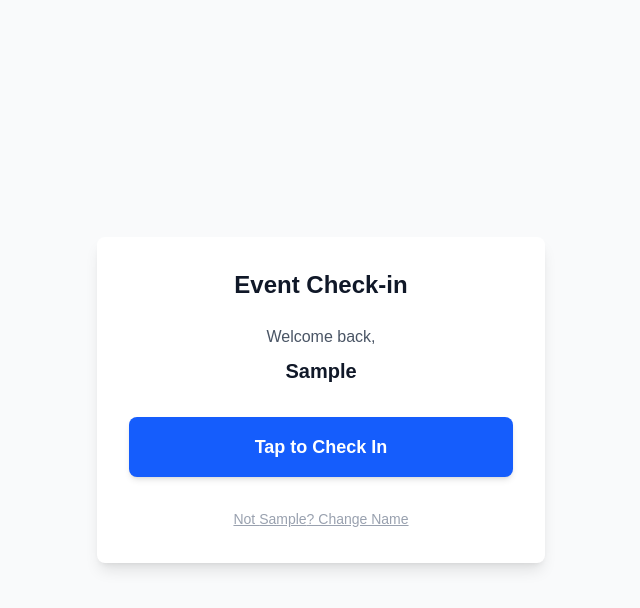
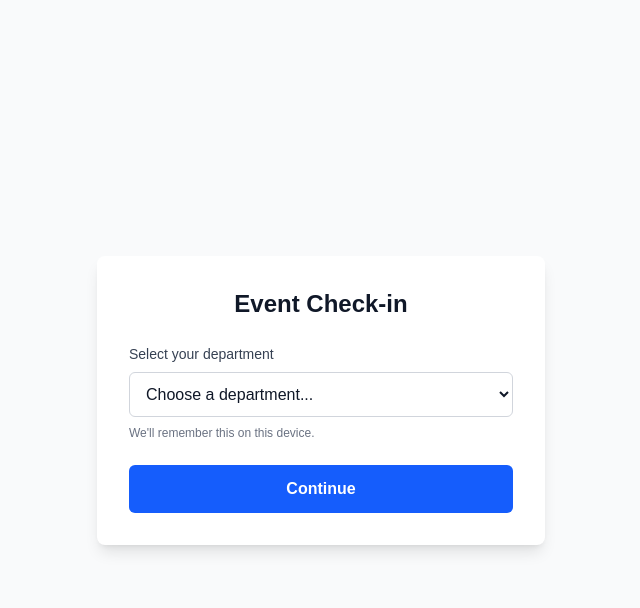
Before and after one commit to Ioan-One/Check-In_App, a Next.js app: page /checkin/1 in a window 1280 px wide. Both pictures are taken after typing "Sample" into the empty fields and a click on the button "Continue". Shown: the top 608 px of the page, without its empty margins (319-959 px from the left). Built offline with nearby package versions, Linux system fonts and the light colour scheme.

Commit message:
Add department field to volunteer check-in system

```diff
--- a/app/api/records/route.ts
+++ b/app/api/records/route.ts
@@ -4,7 +4,7 @@ import prisma from '@/lib/prisma';
 export async function POST(request: Request) {
     try {
         const body = await request.json();
-        const { eventId, attendeeName, type } = body;
+        const { eventId, attendeeName, department, type } = body;
 
         if (!eventId || !attendeeName || !type) {
             return NextResponse.json({ error: 'Missing required fields' }, { status: 400 });
@@ -14,6 +14,7 @@ export async function POST(request: Request) {
             data: {
                 eventId,
                 attendeeName,
+                department: department || null,
                 type,
             },
         });
--- a/app/checkin/[eventId]/page.tsx
+++ b/app/checkin/[eventId]/page.tsx
@@ -8,15 +8,29 @@ function CheckInContent({ params }: { params: { eventId: string } }) {
     const type = searchParams.get('type') || 'IN';
 
     const [name, setName] = useState('');
+    const [department, setDepartment] = useState('');
     const [isNameSaved, setIsNameSaved] = useState(false);
+    const [isDepartmentSaved, setIsDepartmentSaved] = useState(false);
     const [status, setStatus] = useState<'IDLE' | 'SUBMITTING' | 'SUCCESS' | 'ERROR'>('IDLE');
     const [message, setMessage] = useState('');
 
+    const departments = [
+        'Resurse Umane',
+        'Relatii externe',
+        'Evenimente',
+        'Imagine si PR'
+    ];
+
     useEffect(() => {
         const savedName = localStorage.getItem('attendeeName');
+        const savedDepartment = localStorage.getItem('attendeeDepartment');
         if (savedName) {
             setName(savedName);
             setIsNameSaved(true);
+        }
+        if (savedDepartment) {
+            setDepartment(savedDepartment);
+            setIsDepartmentSaved(true);
         }
     }, []);
 
@@ -25,6 +39,14 @@ function CheckInContent({ params }: { params: { eventId: string } }) {
         if (name.trim()) {
             localStorage.setItem('attendeeName', name.trim());
             setIsNameSaved(true);
+        }
+    };
+
+    const handleDepartmentSubmit = (e: React.FormEvent) => {
+        e.preventDefault();
+        if (department) {
+            localStorage.setItem('attendeeDepartment', department);
+            setIsDepartmentSaved(true);
         }
     };
 
@@ -37,6 +59,7 @@ function CheckInContent({ params }: { params: { eventId: string } }) {
                 body: JSON.stringify({
                     eventId: params.eventId,
                     attendeeName: name,
+                    department: department || null,
                     type,
                 }),
             });
@@ -55,8 +78,11 @@ function CheckInContent({ params }: { params: { eventId: string } }) {
 
     const resetName = () => {
         localStorage.removeItem('attendeeName');
+        localStorage.removeItem('attendeeDepartment');
         setName('');
+        setDepartment('');
         setIsNameSaved(false);
+        setIsDepartmentSaved(false);
     };
 
     if (status === 'SUCCESS') {
@@ -110,10 +136,41 @@ function CheckInContent({ params }: { params: { eventId: string } }) {
                             Continue
                         </button>
                     </form>
+                ) : !isDepartmentSaved ? (
+                    <form onSubmit={handleDepartmentSubmit}>
+                        <div className="mb-6">
+                            <label className="block text-sm font-medium text-gray-700 mb-2">
+                                Select your department
+                            </label>
+                            <select
+                                value={department}
+                                onChange={(e) => setDepartment(e.target.value)}
+                                className="w-full p-3 border border-gray-300 rounded-md focus:ring-blue-500 focus:border-blue-500 text-gray-900"
+                                required
+                            >
+                                <option value="">Choose a department...</option>
+                                {departments.map((dept) => (
+                                    <option key={dept} value={dept}>
+                                        {dept}
+                                    </option>
+                                ))}
+                            </select>
+                            <p className="mt-2 text-xs text-gray-500">
+                                We'll remember this on this device.
+                            </p>
+                        </div>
+                        <button
+                            type="submit"
+                            className="w-full bg-blue-600 text-white py-3 rounded-md font-semibold hover:bg-blue-700 transition-colors"
+                        >
+                            Continue
+                        </button>
+                    </form>
                 ) : (
                     <div className="text-center">
                         <p className="text-gray-600 mb-2">Welcome back,</p>
-                        <h2 className="text-xl font-bold text-gray-900 mb-8">{name}</h2>
+                        <h2 className="text-xl font-bold text-gray-900 mb-2">{name}</h2>
+                        <p className="text-sm text-gray-500 mb-8">{department}</p>
 
                         <button
                             onClick={handleCheckIn}
@@ -134,7 +191,7 @@ function CheckInContent({ params }: { params: { eventId: string } }) {
                             onClick={resetName}
                             className="mt-8 text-sm text-gray-400 hover:text-gray-600 underline"
                         >
-                            Not {name}? Change Name
+                            Not {name}? Change Name/Department
                         </button>
                     </div>
                 )}
--- a/app/organizer/[id]/page.tsx
+++ b/app/organizer/[id]/page.tsx
@@ -50,7 +50,7 @@ export default function EventDetails({ params }: { params: Promise<{ id: string
         if (!event) return;
 
         // Group records by attendee name and pair check-ins with check-outs
-        const attendeeMap = new Map<string, Array<{ checkIn?: Date; checkOut?: Date }>>();
+        const attendeeMap = new Map<string, Array<{ checkIn?: Date; checkOut?: Date; department?: string }>>();
 
         // Sort records by timestamp
         const sortedRecords = [...event.records].sort((a, b) =>
@@ -65,7 +65,10 @@ export default function EventDetails({ params }: { params: Promise<{ id: string
 
             if (record.type === 'IN') {
                 // Start a new shift
-                shifts.push({ checkIn: new Date(record.timestamp) });
+                shifts.push({
+                    checkIn: new Date(record.timestamp),
+                    department: record.department || undefined
+                });
             } else if (record.type === 'OUT') {
                 // Find the most recent shift without a check-out
                 const openShift = [...shifts].reverse().find(s => s.checkIn && !s.checkOut);
@@ -95,7 +98,7 @@ export default function EventDetails({ params }: { params: Promise<{ id: string
             return `${hours}h ${minutes}m`;
         };
 
-        const headers = ['Name', 'Shift #', 'Check-In Date', 'Check-In Time', 'Check-Out Date', 'Check-Out Time', 'Duration'];
+        const headers = ['Name', 'Department', 'Shift #', 'Check-In Date', 'Check-In Time', 'Check-Out Date', 'Check-Out Time', 'Duration'];
         const rows: string[][] = [];
 
         // Sort by name
@@ -105,6 +108,7 @@ export default function EventDetails({ params }: { params: Promise<{ id: string
                 shifts.forEach((shift, index) => {
                     rows.push([
                         escapeCSV(name),
+                        shift.department || 'N/A',
                         (index + 1).toString(),
                         shift.checkIn ? shift.checkIn.toLocaleDateString() : 'N/A',
                         shift.checkIn ? shift.checkIn.toLocaleTimeString() : 'N/A',
```
Also changed, not shown: 1 other file (tests, documents, lock files or other folders).
